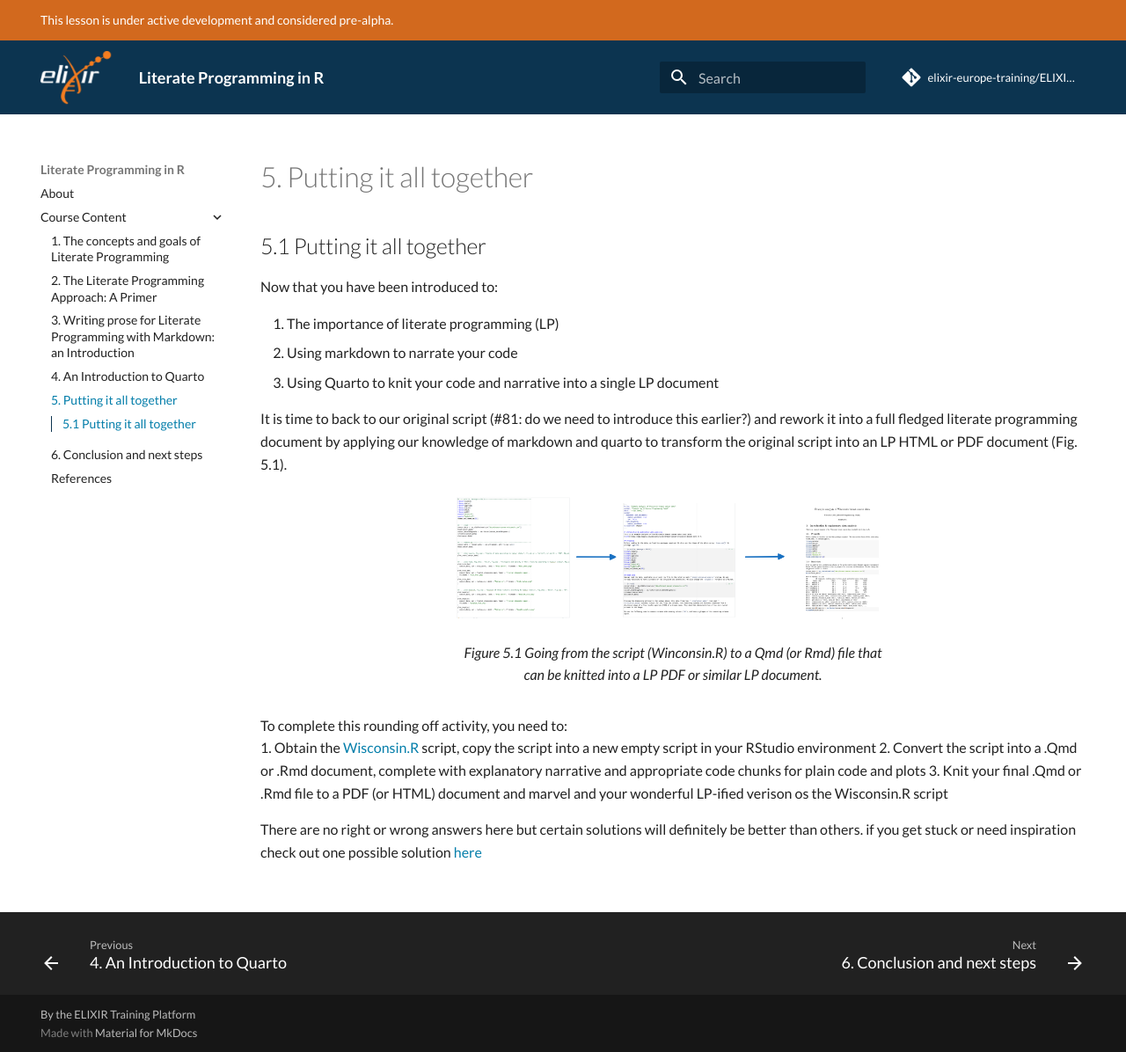
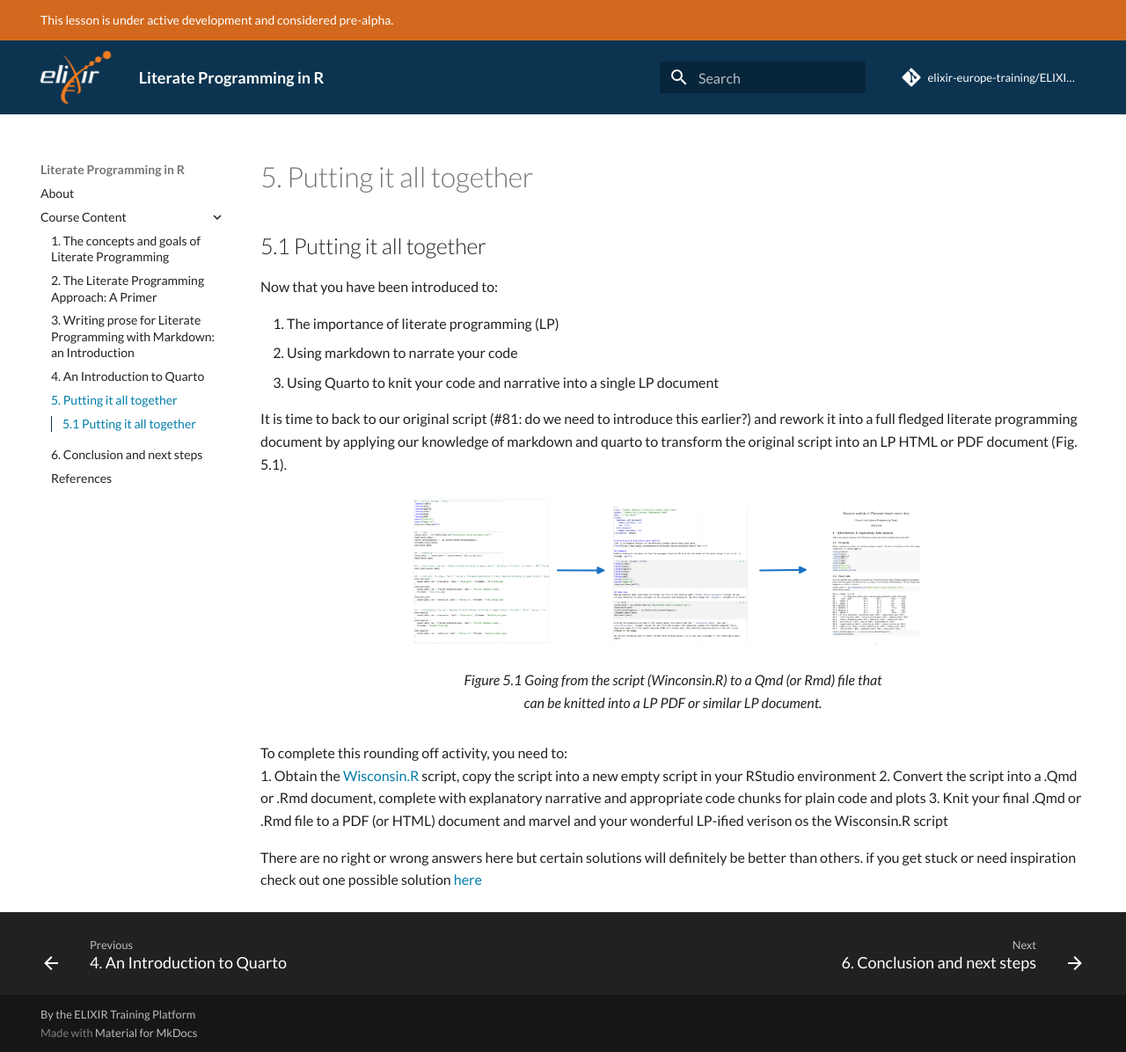
Before and after one commit to elixir-europe-training/ELIXIR-TrP-LiterateProgrammingR-CodeRep, an MkDocs documentation site: the page built from docs/chapters/chapter_05.md, in a window 1280 px wide and 1196 px high. Shown: the whole window at 88% size. Built offline with MkDocs 1.6.1 and Material for MkDocs 9.7.7, drawn with Linux system fonts in a browser that asks for light colours; comment, search, counter and statistics services are not loaded.

Commit message:
Update chapter_05.md

```diff
--- a/docs/chapters/chapter_05.md
+++ b/docs/chapters/chapter_05.md
@@ -11,7 +11,7 @@
 to transform the original script into an LP HTML or PDF document (Fig. 5.1).
 
 <figure>
-<img src="../../assets/images/RtoQmdtoPDF.png" width="500"  alt="Image comparing LaTex vs. Markdown sytnax"/>
+<img src="../../assets/images/RtoQmdtoPDF.png" width="600"  alt="Image showing path from .R to .Rmd to .pdf"/>
 <figcaption> Figure 5.1 Going from the script (Winconsin.R) to a Qmd (or Rmd) file that can be knitted into a LP PDF or similar LP document. </figcaption>
 </figure>
 
```
